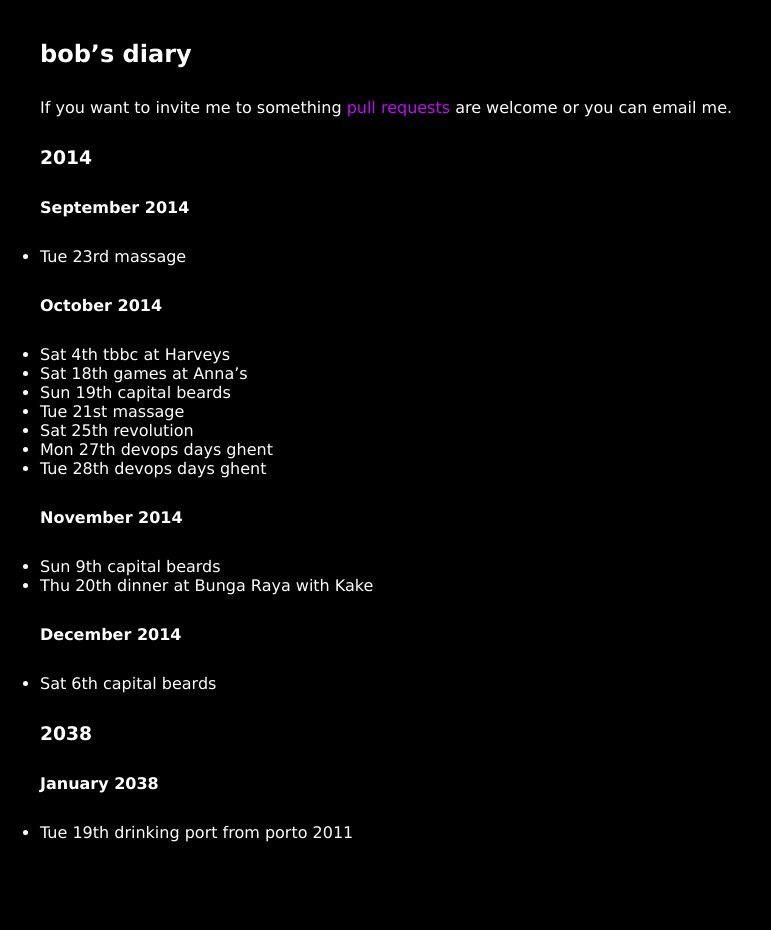
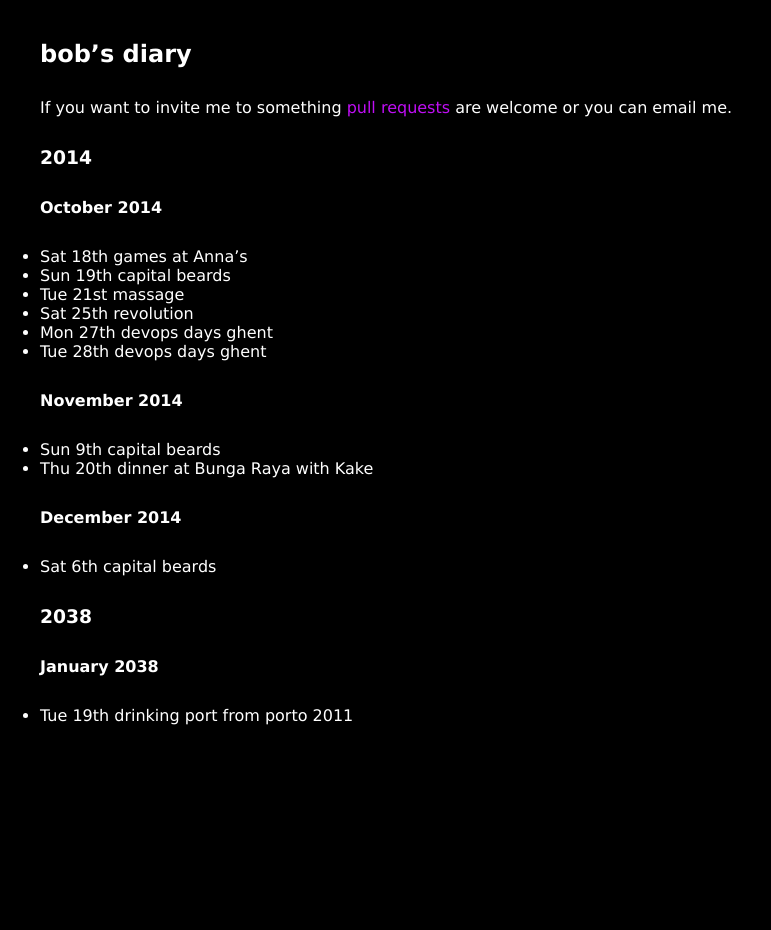
Before and after one commit to rjw1/randomness.org.uk, a Jekyll site: the page built from diary/index.md, in a window 1280 px wide. Shown: the whole page, without its empty margins (0-771 px from the left). Built offline with Jekyll 4.4.1, drawn with Linux system fonts in a browser that asks for light colours; Markdown is read by kramdown in place of the engine named in the settings.

Commit message:
september finished.

```diff
--- a/diary/index.md
+++ b/diary/index.md
@@ -9,13 +9,8 @@ are welcome or you can email me.
 
 ### 2014 ###
 
-#### September 2014 ####
-
-* Tue 23rd massage
-
 #### October 2014 ####
 
-* Sat 4th tbbc at Harveys
 * Sat 18th games at Anna's
 * Sun 19th capital beards
 * Tue 21st massage
```
